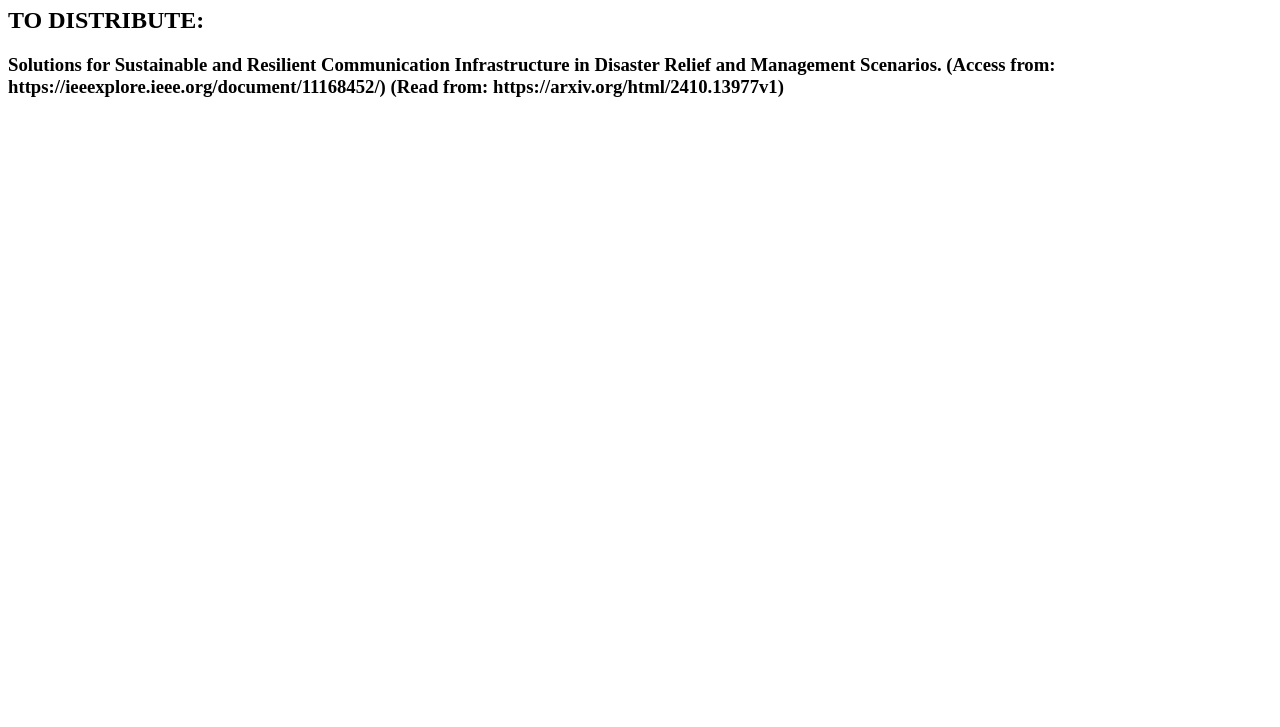
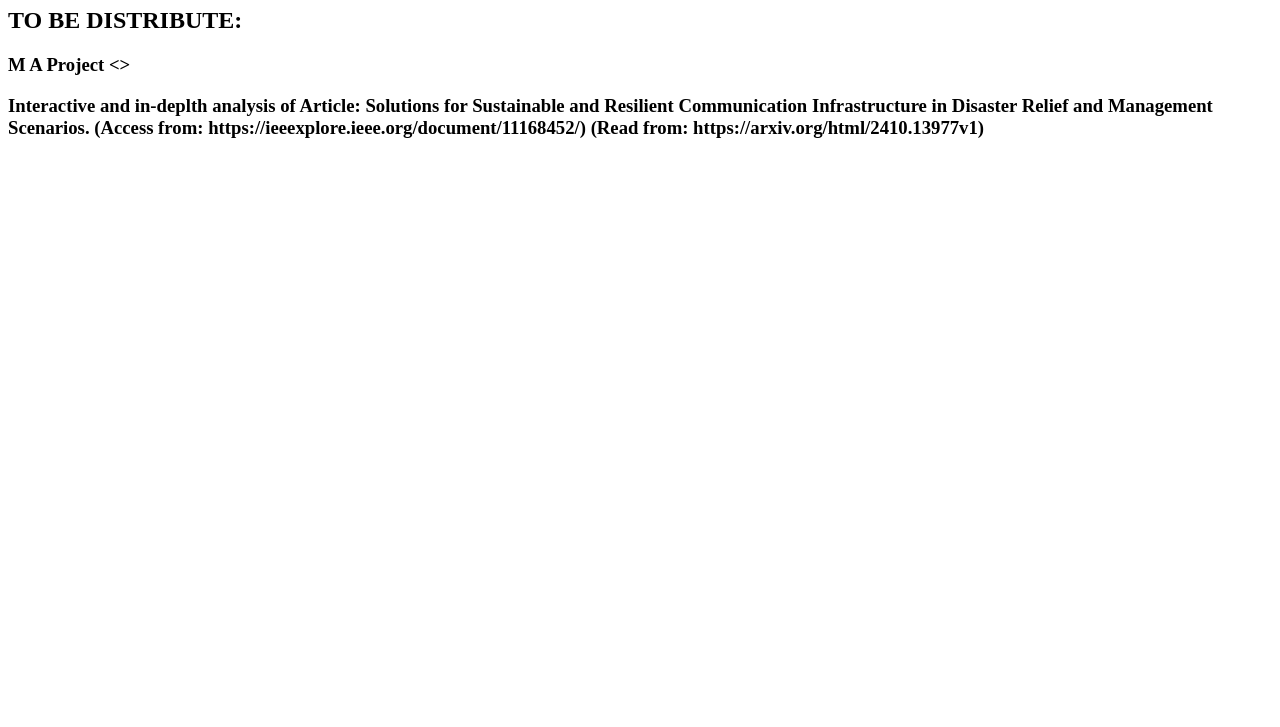
Before and after one commit to Taklomu/taklomu.github.io, a plain HTML site: page index.html in a window 1280 px wide. Shown: the part 73-800 px from the top of the page. Drawn offline with Linux system fonts and the light colour scheme.

Commit message:
Revise headings and add project analysis section
Updated headings to reflect new project details and added a new section for interactive analysis.

```diff
--- a/index.html
+++ b/index.html
@@ -5,9 +5,13 @@
 </head>
 <body>
     <h1> Cat, world! Welcome to my GitHub Nest.</h1>
-    <h2> TO DISTRIBUTE: </h1>
-    <h3> Solutions for Sustainable and Resilient Communication Infrastructure in Disaster Relief and Management Scenarios.
-        (Access from: https://ieeexplore.ieee.org/document/11168452/) (Read from: https://arxiv.org/html/2410.13977v1)
-    </h3>
+    <h2> TO BE DISTRIBUTE: </h1>
+        <h3>
+            M A Project
+        <>
+        <h3> Interactive and in-deplth analysis of Article:
+            Solutions for Sustainable and Resilient Communication Infrastructure in Disaster Relief and Management Scenarios.
+            (Access from: https://ieeexplore.ieee.org/document/11168452/) (Read from: https://arxiv.org/html/2410.13977v1)
+        </h3>
 </body>
 </html>
```
